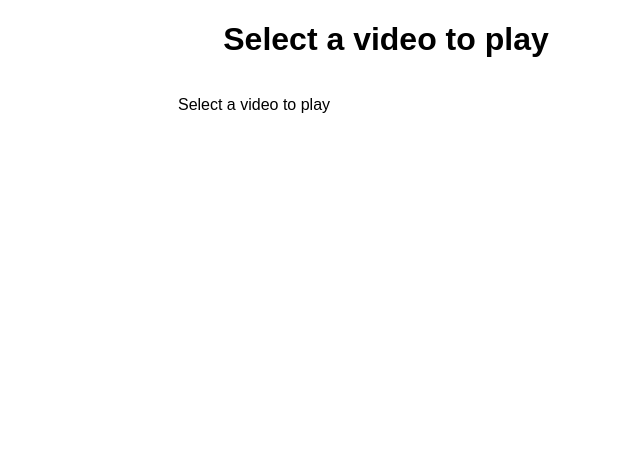
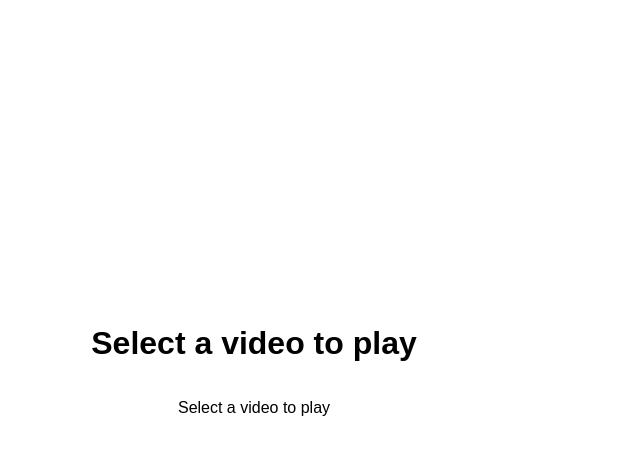
Before and after one commit to nathertan/music-player, a React (Vite) app: page / in a window 1280 px wide. Shown: the top 454 px of the page, without its empty margins (254-894 px from the left). Built offline with nearby package versions, Linux system fonts and the light colour scheme; no server answers.

Commit message:
style: add player class and insert title to player wrapper

```diff
--- a/src/App.tsx
+++ b/src/App.tsx
@@ -32,11 +32,12 @@ const App: React.FC = () => {
 
   return (
     <div className="app">
+      <div className="app-wrapper">
+        <div className="player-wrapper">
           <h1>
           {currentVideo ? `Now Playing: ${currentVideo.title}` : "Select a video to play"}
           </h1>
-      <div className="app-wrapper">
-        <div className="player-wrapper">
+          <div className="player">
             {currentVideo ? (
               <Player videoId={currentVideo.videoId}
                 onNext={() => {
@@ -50,6 +51,7 @@ const App: React.FC = () => {
               <p>Select a video to play</p>
             )}
           </div>
+        </div>
         <Playlist onVideoSelect={setCurrentVideo} getNextVideo={getNextVideo} />
       </div>
     </div>
--- a/src/index.css
+++ b/src/index.css
@@ -48,8 +48,26 @@
 .player-wrapper {
   display:flex;
   flex-direction: column;
+  justify-content: center;
   align-items: center;
   width: 1000px;
+  height: 90vh;
+}
+
+.player {
+  display:flex;
+  flex-direction: column;
+  justify-content: center;
+  align-items: center;
+  width: 1000px;
+  /* height: 100vh; */
+}
+
+
+.app-wrapper {
+  display: flex;
+  flex-direction: row;
+  max-width: 100%;
 }
 
 .controls {
@@ -84,9 +102,3 @@
   border-radius: 5px;
   transition: width 0.1s linear;
 }
-
-.app-wrapper {
-  display: flex;
-  flex-direction: row;
-  max-width: 100%;
-}
```
Lines whose indentation alone changed are shown as unchanged.
